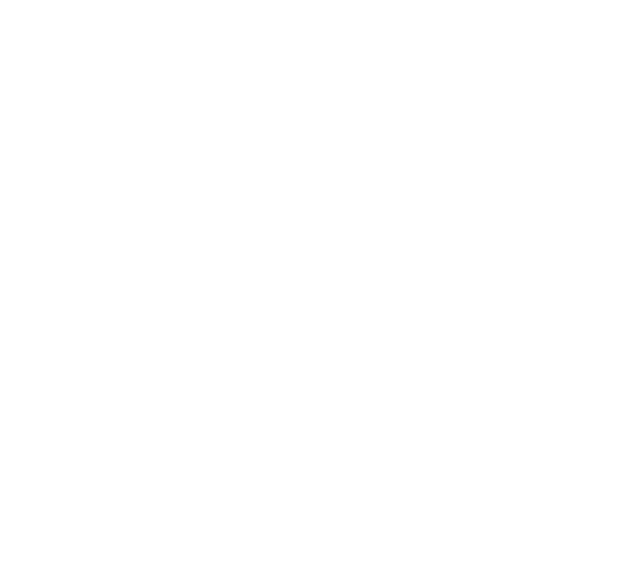
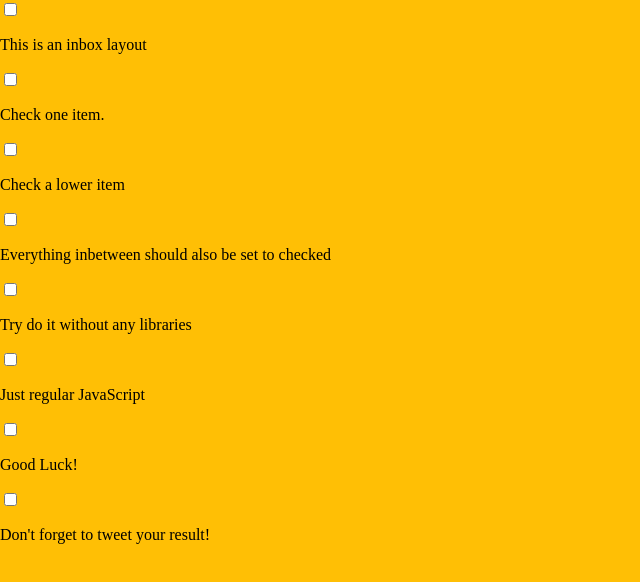
Before and after one commit to ZahraB21/JavaScript30, a plain HTML site: page Day10/index.html in a window 1280 px wide. Shown: the whole page, without its empty margins (0-640 px from the left). Drawn offline with Linux system fonts and the light colour scheme.

Commit message:
Adding content and styling to the page

```diff
--- a/Day10/index.html
+++ b/Day10/index.html
@@ -7,6 +7,52 @@
     <title>Select Multiple Checkboxes</title>
 </head>
 
-<body></body>
+<body>
+    <div class="inbox">
+        <div class="item">
+            <input type="checkbox" />
+            <p>This is an inbox layout</p>
+        </div>
+        <div class="item">
+            <input type="checkbox" />
+            <p>Check one item.</p>
+        </div>
+        <div class="item">
+            <input type="checkbox" />
+            <p>Check a lower item</p>
+        </div>
+        <div class="item">
+            <input type="checkbox" />
+            <p>Everything inbetween should also be set to checked</p>
+        </div>
+        <div class="item">
+            <input type="checkbox" />
+            <p>Try do it without any libraries</p>
+        </div>
+        <div class="item">
+            <input type="checkbox" />
+            <p>Just regular JavaScript</p>
+        </div>
+        <div class="item">
+            <input type="checkbox" />
+            <p>Good Luck!</p>
+        </div>
+        <div class="item">
+            <input type="checkbox" />
+            <p>Don't forget to tweet your result!</p>
+        </div>
+    </div>
+    <style>
+        html,
+        body {
+            margin: 0;
+            padding: 0;
+        }
+
+        body {
+            background-color: #ffbf05;
+        }
+    </style>
+</body>
 
 </html>
```
